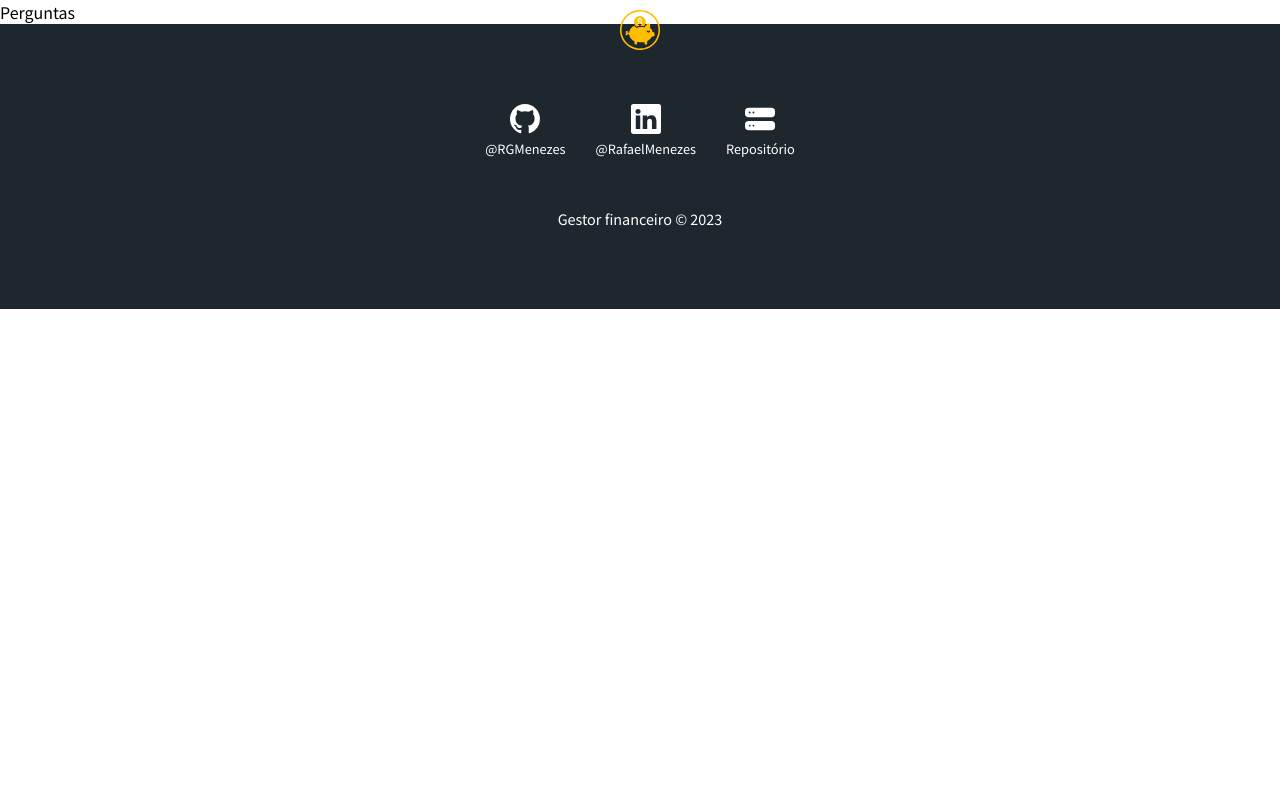
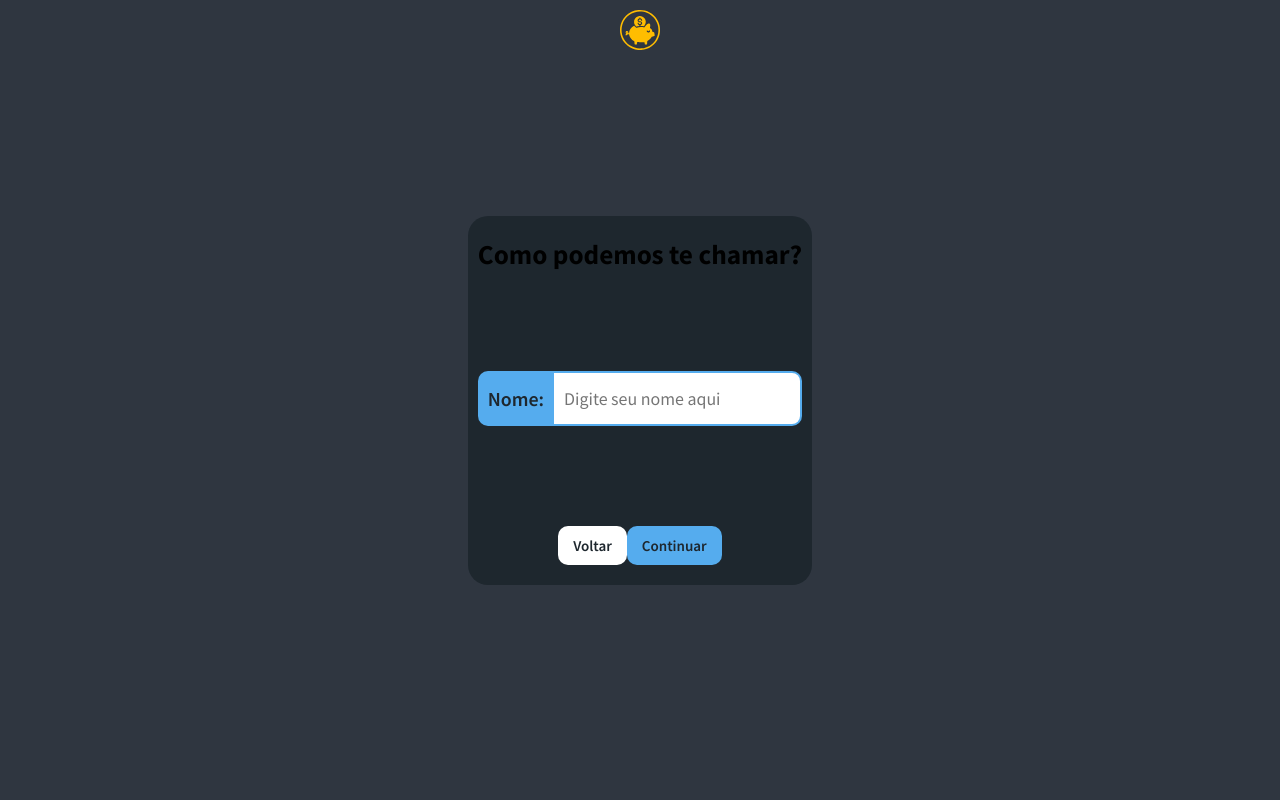
Before and after one commit to RGMenezes/gestor-financeiro, a React (Create React App) app in the folder gestor-financeiro/: page /questions in a window 1280 px wide. Shown: the top 800 px of the page. Built offline with nearby package versions, Linux system fonts and the light colour scheme.

Commit message:
input criado

```diff
--- /dev/null
+++ b/gestor-financeiro/src/components/form/Card.module.css
@@ -0,0 +1,13 @@
+.card{
+    padding: 20px 10px;
+
+    display: grid;
+    grid-template-columns: auto;
+    grid-template-rows: auto auto auto;
+    justify-items: center;
+    align-items: center;
+    gap: 100px;
+
+    background-color: var(--color-bg1);
+    border-radius: 20px;
+}
--- /dev/null
+++ b/gestor-financeiro/src/components/form/CardTyping.js
@@ -0,0 +1,34 @@
+import Input from './Input';
+import Button from './Button';
+
+import styles from './Card.module.css';
+
+function CardTyping({questions}){
+
+    function teste(){}
+
+    return(
+        <form className={styles.card}>
+            <h1>{questions.question}</h1>
+            <Input
+                name={questions.input.name}
+                type={questions.input.type}
+                text={questions.input.text}
+                placeHolder={questions.input.placeHolder}
+            />
+            <div>
+                <Button
+                    text="Voltar"
+                    handleOnClick={teste}
+                />
+                <Button
+                    text="Continuar"
+                    handleOnClick={teste}
+                    styleMode="dark"
+                />
+            </div>
+        </form>
+    );
+};
+
+export default CardTyping;
--- /dev/null
+++ b/gestor-financeiro/src/components/form/Input.js
@@ -0,0 +1,23 @@
+import styles from './Input.module.css';
+
+import {useState} from "react";
+
+function Input({name, type, text, placeHolder}){
+
+    const [label, setLabel] = useState('')
+    const [input, setInput] = useState(true)
+
+    function focusLabel(){
+        input ? setInput(false) : setInput(true)
+        input ? setLabel("focus") : setLabel('')
+    }
+
+    return(
+        <div className={styles.container} >
+            <label className={`${styles[label]}`} htmlFor={name} >{text}</label>
+            <input onFocus={focusLabel} onBlur={focusLabel} type={type} id={name} name={name} placeholder={placeHolder} />
+        </div>
+    );
+};
+
+export default Input;
--- /dev/null
+++ b/gestor-financeiro/src/components/form/Input.module.css
@@ -0,0 +1,44 @@
+.container{
+    width: 100%;
+
+    display: flex;
+    flex-direction: row;
+}
+
+.container label{
+    padding: 15px 10px;
+    width: min-content;
+
+    background-color: var(--color-main);
+    border-radius: 10px 0px 0px 10px;
+    font: normal 600 1.1em var(--font);
+    color: var(--color-bg1);
+
+    cursor: pointer;
+
+    transition: all .3s ease;
+}
+
+.container input{
+    width: 100%;
+
+    border: 2px solid var(--color-main);
+    border-left: none;
+    border-radius: 0px 10px 10px 0px;
+    font: normal normal 1em var(--font);
+    text-indent: 10px;
+    color: var(--color-bg2);
+
+    transition: all .3s ease;
+}
+
+.container input:focus{
+    outline: none;
+    border-color: var(--color-3);
+}
+
+.container .focus{
+    background-color: var(--color-3);
+
+    transition: all .3s ease;
+}
--- a/gestor-financeiro/src/components/pages/Questions.js
+++ b/gestor-financeiro/src/components/pages/Questions.js
@@ -1,7 +1,30 @@
+import CardTyping from '../form/CardTyping';
+
+import styles from "./Questions.module.css";
+
 function Questions(){
+
+    const questionsTyping = [
+        {
+            question: "Como podemos te chamar?",
+            input: {
+                name: 'nome',
+                type: 'text',
+                text: 'Nome: ',
+                placeHolder: 'Digite seu nome aqui'
+            },
+            id: 0
+        },
+        {
+            question: "",
+            input: {},
+            id: 1
+        }
+    ]
+
     return(
-        <section>
-            Perguntas
+        <section className={styles.questions} >
+            <CardTyping questions={questionsTyping[0]} />
         </section>
     );
 };
--- /dev/null
+++ b/gestor-financeiro/src/components/pages/Questions.module.css
@@ -0,0 +1,10 @@
+.questions{
+    min-height: 100vh;
+    padding: 60px 10px;
+
+    display: flex;
+    justify-content: center;
+    align-items: center;
+
+    background-color: var(--color-bg2);
+}
```
Also changed, not shown: gestor-financeiro/public/manifest.json.
